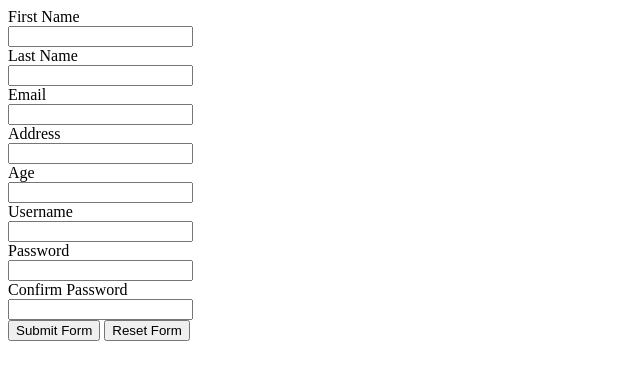
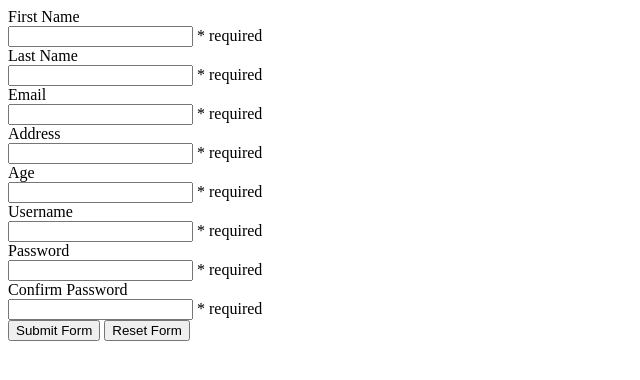
Before and after one commit to MNance701/ASE-230-Team-Charity-Website, a PHP site: page /signup.php in a window 1280 px wide. Shown: the top 380 px of the page, without its empty margins (0-640 px from the left). Run offline with PHP 8.4, Linux system fonts and the light colour scheme.

Commit message:
Update signup.php

```diff
--- a/signup.php
+++ b/signup.php
@@ -13,6 +13,7 @@ if(count($_POST)>0){
 
 	echo 'Thank you, '.htmlspecialchars($_POST['name']);
 }
+
 if(count($_POST)>0){
 	echo '<pre>';
 	print_r($_POST);
@@ -23,34 +24,42 @@ if(count($_POST)>0){
             <div>
                 <label>First Name</label><br />
                 <input name="firstname" type="text" />
+                <span class="error">* required</span>
             </div>
             <div>
                 <label>Last Name</label><br />
                 <input name="lastname" type="text" />
+                <span class="error">* required</span>
             </div>
             <div>
                 <label>Email</label><br />
                 <input name="email" type="email" />
+                <span class="error">* required</span>
             </div>
             <div>
                 <label>Address</label><br />
                 <input name="address" type="text" />
+                <span class="error">* required</span>
             </div>
             <div>
                 <label>Age</label><br />
                 <input name="age" type="number" />
+                <span class="error">* required</span>
             </div>
             <div>
                 <label>Username</label><br />
                 <input name="username" type="text" />
+                <span class="error">* required</span>
             </div>
             <div>
                 <label>Password</label><br />
                 <input name="password" type="password" />
+                <span class="error">* required</span>
             </div>
             <div>
                 <label>Confirm Password</label><br />
                 <input name="confirmpassword" type="password" />
+                <span class="error">* required</span>
             </div>
             <button type="submit">Submit Form</button>
             <button type="Reset">Reset Form</button>
```
